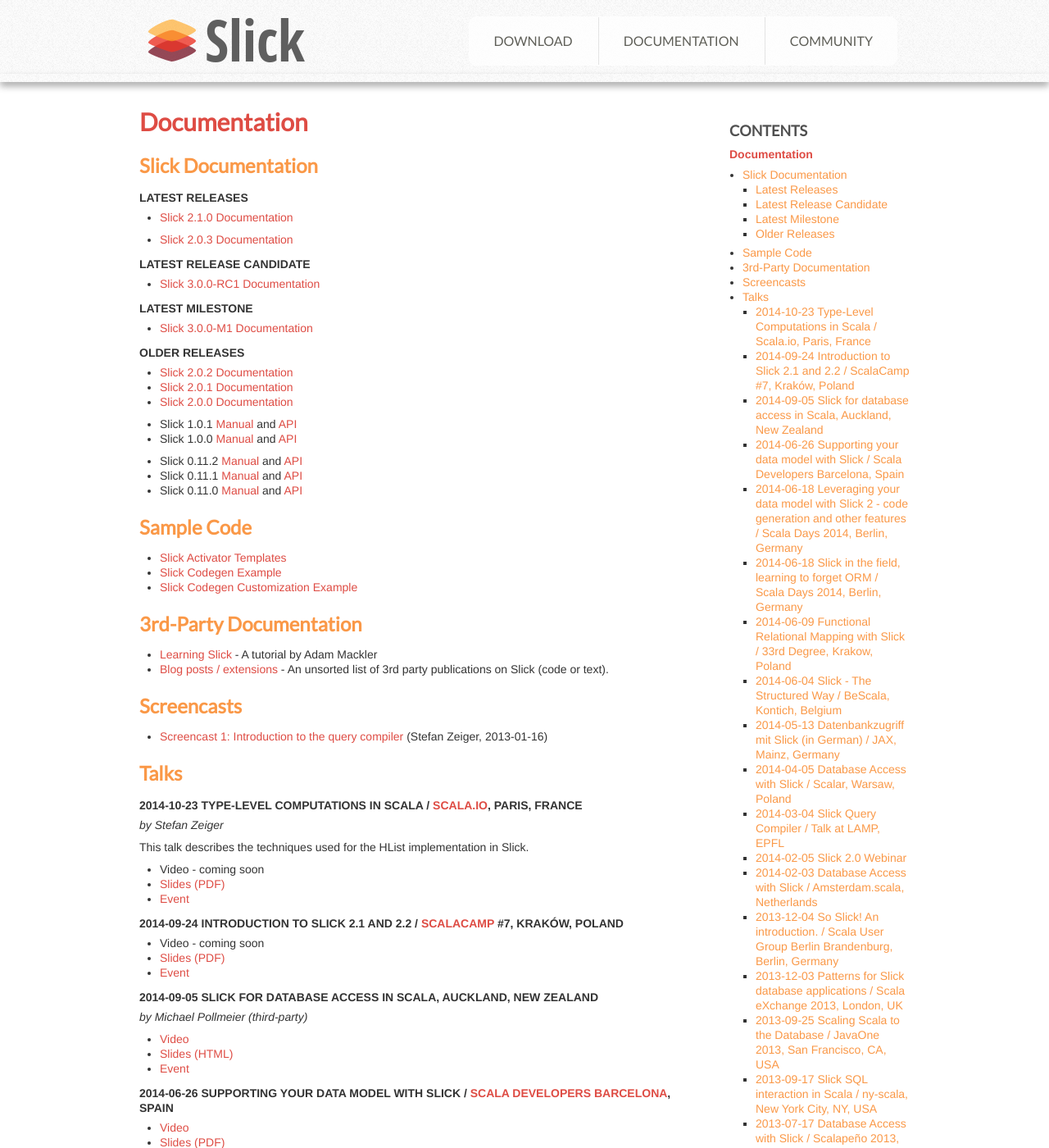
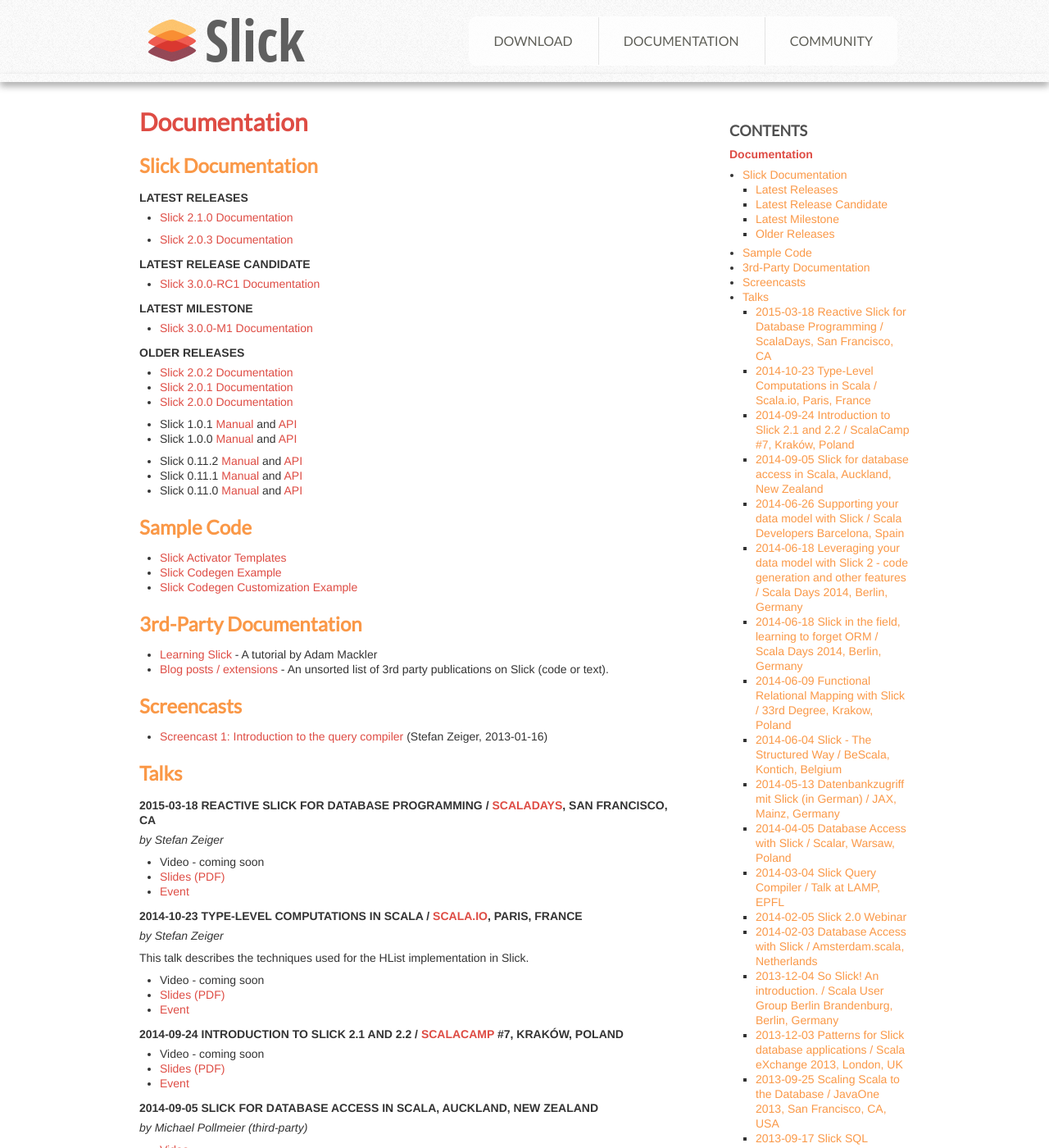
Before and after one commit to slick/slick.github.com, a Jekyll site: the page built from docs/index.md, in a window 1280 px wide and 1400 px high. Shown: the whole window at 82% size. Built offline with Jekyll 4.4.1, drawn with Linux system fonts in a browser that asks for light colours.

Commit message:
Add ScalaDays 2015 SF slides

```diff
--- a/docs/index.md
+++ b/docs/index.md
@@ -75,6 +75,14 @@
 * [Screencast 1: Introduction to the query compiler](http://youtu.be/THlvR9bXHIc) (Stefan Zeiger, 2013-01-16)
 
 ## Talks
+
+#### 2015-03-18 Reactive Slick for Database Programming / [ScalaDays](http://event.scaladays.org/scaladays-sanfran-2015), San Francisco, CA
+
+*by Stefan Zeiger*
+
+* Video - coming soon
+* [Slides (PDF)](/talks/scaladays2015sf/Reactive_Slick_for_Database_Programming.pdf)
+* [Event](http://event.scaladays.org/scaladays-sanfran-2015#!#schedulePopupExtras-6554)
 
 #### 2014-10-23 Type-Level Computations in Scala / [Scala.io](http://scala.io/), Paris, France
 
```
Also changed, not shown: 1 other file.
